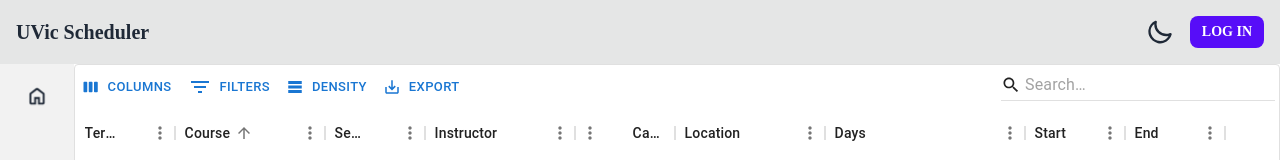
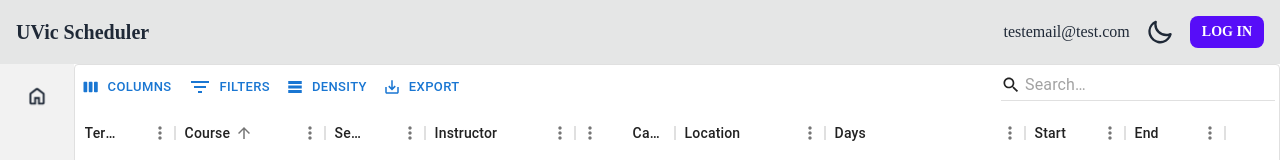
Before and after one commit to SENG-499-Company-3/frontend, a Next.js app: page / in a window 1280 px wide. Shown: the top 160 px of the page. Built offline with nearby package versions, Linux system fonts and the light colour scheme.

Commit message:
Reset branch: cleanup of email display, prep for name display

```diff
--- a/src/components/navigation/TopNavigation.tsx
+++ b/src/components/navigation/TopNavigation.tsx
@@ -1,9 +1,26 @@
-import { useEffect, useState } from "react";
+import { useContext, useEffect, useState } from "react";
+import { useRouter } from 'next/router';
+import { AuthContext } from '../../contexts/AuthContext';
 
-export const TopNavigation = ({switchTheme}) => {
+export const TopNavigation = ({ switchTheme }) => {
     // TODO: Add useContext for user data
     const sessionData = null
 
+    const router = useRouter();
+    const authContext = useContext(AuthContext);
+    const currentUser = authContext.currentUser();
+    const [emailAddress, setEmailAddress] = useState<string>("testemail@test.com");
+    //SET that inital to null - currently in test
+
+    useEffect(
+        () => {
+            if (currentUser) {
+                console.log("Is signed in");
+                setEmailAddress(currentUser.emailAddress);
+            }
+        },
+        [currentUser]
+    )
     const signOut = async () => {
         // TODO: Add sign out logic
     }
@@ -14,6 +31,9 @@
                 <a className="btn btn-ghost normal-case text-xl">UVic Scheduler</a>
             </div>
             <div className="flex-none gap-2 px-4">
+
+                {/* If user is signed in, email is displayed */}
+                <div>{emailAddress}</div>
 
                 {/* Theme Button */}
                 <label className="swap swap-rotate px-2">
@@ -27,6 +47,7 @@
                     <label
                         className="btn btn-primary btn-sm"
                         htmlFor="signInModal"
+                        onClick={() => router.push('/login')}
                     >
                         Log In
                     </label>
--- a/src/pages/index.tsx
+++ b/src/pages/index.tsx
@@ -1,7 +1,40 @@
-import React from 'react'
+import React, { useContext, useEffect, useState } from 'react';
 import ScheduleList from '../components/schedule/ScheduleList'
+import { AuthContext } from '../contexts/AuthContext';
 
 const HomePage = () => {
+    const authContext = useContext(AuthContext);
+    const currentUser = authContext.currentUser();
+    const [displayName, setDisplayName] = useState<string>(null);
+
+    /* useEffect for capturing logged in user data */
+    useEffect(
+        () => {
+            if (currentUser) {
+                console.log("Is signed in");
+                setDisplayName(currentUser.displayName);
+            }
+        },
+        [currentUser]
+    )
+    /*SL: I have this piece of code that worked before, but now it's doing something weird with the arrangement?
+    return (
+        <>
+        <div>
+        {authContext.isAuthenticated() ?
+            <div>Please log in</div>
+        :
+            <>
+                <div>Welcome, {displayName}</div>
+                <div>
+                    <ScheduleList />
+                </div>
+            </>
+        }
+        </div >
+        </>
+    )
+    */
     return (
         <ScheduleList />
     )
```
